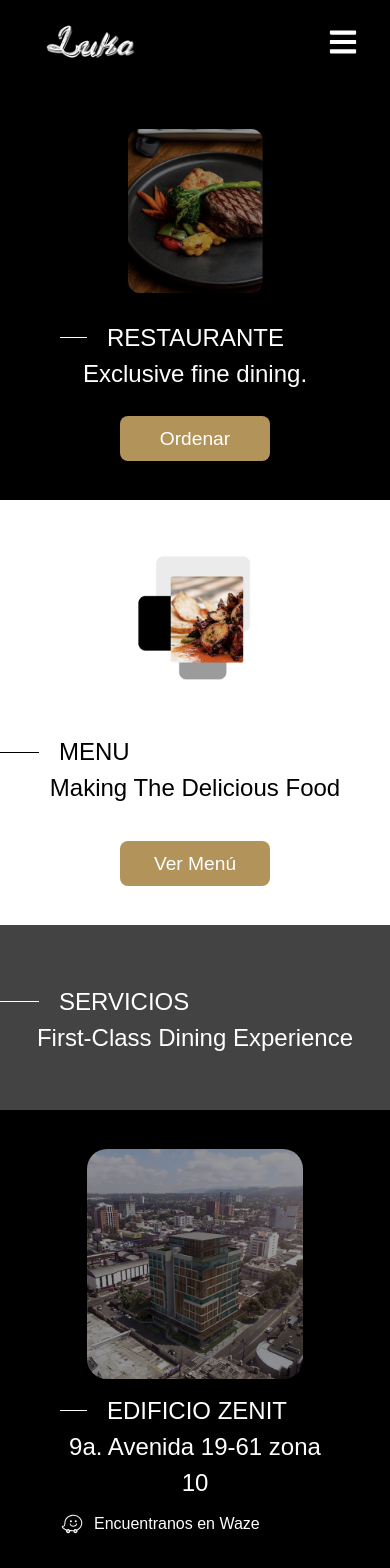
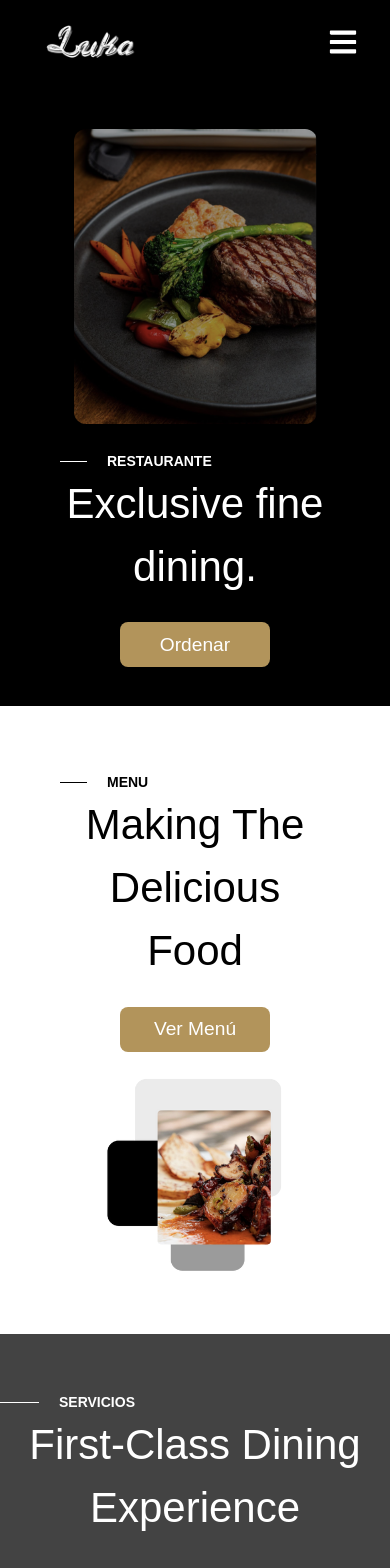
Before and after one commit to Kojimena/luka, a React (Vite) app: page / in a window 390 px wide. Shown: the top 1568 px of the page. Built offline with nearby package versions, Linux system fonts and the light colour scheme.

Commit message:
changes responsive

```diff
--- a/src/components/Button/Button.css
+++ b/src/components/Button/Button.css
@@ -3,16 +3,13 @@
     height: 45px;
     border-radius: 8px;
     border: none;
+    font-size: 1.2rem;
+    font-weight: 400;
+    text-transform: capitalize;
+    font-family: "BASKE2", sans-serif;
 }
 
 .btn:hover{
     background-color: #1C6EA4;
     cursor: pointer;
 }
-
-.btn{
-    font-size: 1.2rem;
-    font-weight: 400;
-    text-transform: capitalize;
-    font-family: "BASKE2", sans-serif;
-}
--- a/src/components/Contact/Contact.jsx
+++ b/src/components/Contact/Contact.jsx
@@ -1,5 +1,6 @@
 import React from "react"
 import styles from "./Contact.module.css"
+import Button from "../Button/Button"
 
 
 const Contact = () => {
@@ -28,7 +29,7 @@ const Contact = () => {
                             placeholder="Mensaje"
                             name="message"
                         />
-                        <button type="submit">Enviar</button>
+                        <Button text="Enviar" />
                     </form>
                 </div>
             </div>
--- a/src/components/Contact/Contact.module.css
+++ b/src/components/Contact/Contact.module.css
@@ -65,20 +65,6 @@
     height: 100%;
 }
 
-.contactright button {
-    width: 20%;
-    height: 10%;
-    display: flex;
-    align-items: center;
-    justify-content: center;
-    border-radius: 10px;
-    border: none;
-    background-color: #B2945B;
-    color: #fff;
-    font-weight: 700;
-    font-size: 20px;
-}
-
 .h1c{
     font-size: 2rem;
     text-align: center;
--- a/src/components/NavBar/NavBar.css
+++ b/src/components/NavBar/NavBar.css
@@ -84,7 +84,7 @@
         left: -100%;
         top: 100px;
         flex-direction: column;
-        background-color: #03254C;
+        background-color: #000000;
         width: 100%;
         height: 100vh;
         z-index: 999;
--- a/src/components/Title/Title.css
+++ b/src/components/Title/Title.css
@@ -28,6 +28,7 @@
 .titlecolumn .title1{
     color : #fff;
     text-transform: capitalize;
+    font-weight: bold;
 }
 
 .titlecolumn .title2{
@@ -45,8 +46,12 @@
 
 
 @media screen and (max-width:940px) {
-    .titlecolumn .title1, .titlecolumn .title2{
-        font-size: 24px !important;
+    .titlecolumn .title1{
+        font-size: 14px !important;
+    }
+
+    .titlecolumn .title2{
+        font-size: 42px !important;
     }
 
     .titleunderlined{
--- a/src/pages/PrincipalPage/PrincipalPage.css
+++ b/src/pages/PrincipalPage/PrincipalPage.css
@@ -285,21 +285,21 @@ img.menu__img {
         flex-direction: column-reverse;
     }
 
+    .home__content img {
+        width: 90%;
+        height: 100%;
+    }
+
     .menu{
         display: flex;
         flex-direction: column;
         align-items: center;
         background-color: #fff;
-        width: 100%;
-        padding: 0px;
     }
 
     .menu__content{
         display: flex;
-        flex-direction: column;
-        width: 100%;
-        height: 100%;
-        justify-content: space-between;
+        flex-direction: column-reverse;
     }
 
     .menu__content__image {
@@ -368,13 +368,13 @@ img.menu__img {
     }
 
     .location__content__map {
-        flex-direction: column ;
+        flex-direction: column-reverse;
+        justify-content: center;
+        gap : 20px;
     }
 
     img.location__content__map__img {
-        width: 80%;
-        height: 80%;
-        border-radius: 20px;
+        width: 100%;
     }
 
     section {
@@ -383,7 +383,7 @@ img.menu__img {
     }
 
     .horario__content {
-        flex-direction: column;
+        flex-direction: column-reverse;
     }
 
     .contact{
@@ -393,21 +393,16 @@ img.menu__img {
     .contact__content__info__container{
         width: 100%;
         gap: 20px;
+        padding : 10px;
     }
 
     img.menu__img {
-        width: 40%;
-        height: 40%;
-        border-radius: 20px;
+        width: 90%;
     }
 
     .contact__content__info__container__title {
         font-size: 32px;
     }
 
-    .contact__content__info__container {
-        padding: 0;
-    }
-
 
 }
```
